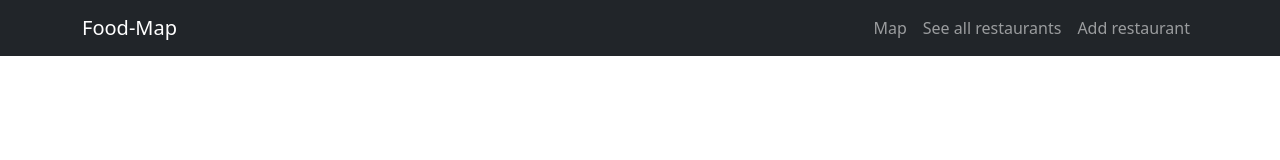
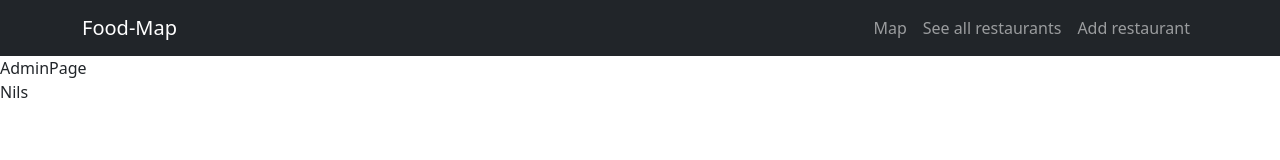
Before and after one commit to 50773sa/Food-Map, a React (Vite) app: page /admin in a window 1280 px wide. Shown: the top 160 px of the page. Built offline with nearby package versions, Linux system fonts and the light colour scheme; no server answers.

Commit message:
Added an admin page for logged in users

```diff
--- a/src/App.jsx
+++ b/src/App.jsx
@@ -4,6 +4,7 @@ import { ToastContainer } from 'react-toastify'
 import HomePage from './pages/HomePage'
 import MapPage from './pages/MapPage'
 import LoginPage from './pages/LoginPage'
+import AdminPage from './pages/AdminPage'
 import Navigation from './pages/partials/Navigation'
 import RestaurantsPage from './pages/RestaurantsPage'
 import AddRestaurantPage from './pages/AddRestaurantPage'
@@ -20,6 +21,8 @@ function App() {
                 <Route path="/login" element={<LoginPage />} />
 				<Route path="/restaurants" element={<RestaurantsPage />} />
 				<Route path="/add-restaurant" element={<AddRestaurantPage />} />
+				<Route path="/admin" element={<AdminPage />} />
+
 			</Routes>
 
 			<ToastContainer autoClose={3000} />
--- /dev/null
+++ b/src/pages/AdminPage.jsx
@@ -0,0 +1,13 @@
+import { auth } from '../firebase'
+
+const AdminPage = () => {
+  return (
+        <>
+            <div>AdminPage</div>
+
+            {auth.currentUser ? <p>You are logged in as {auth.currentUser.email}</p> : <p>Nils</p>}
+        </>
+    )
+}
+
+export default AdminPage
--- a/src/pages/LoginPage.jsx
+++ b/src/pages/LoginPage.jsx
@@ -20,7 +20,7 @@ const LoginPage = () => {
     try {
         setLoading(true)
         await login(emailRef.current.value, passwordRef.current.value)
-        navigate('/')
+        navigate('/admin')
     } catch (err) {
         setError(err.message)
         setLoading(false)
```
